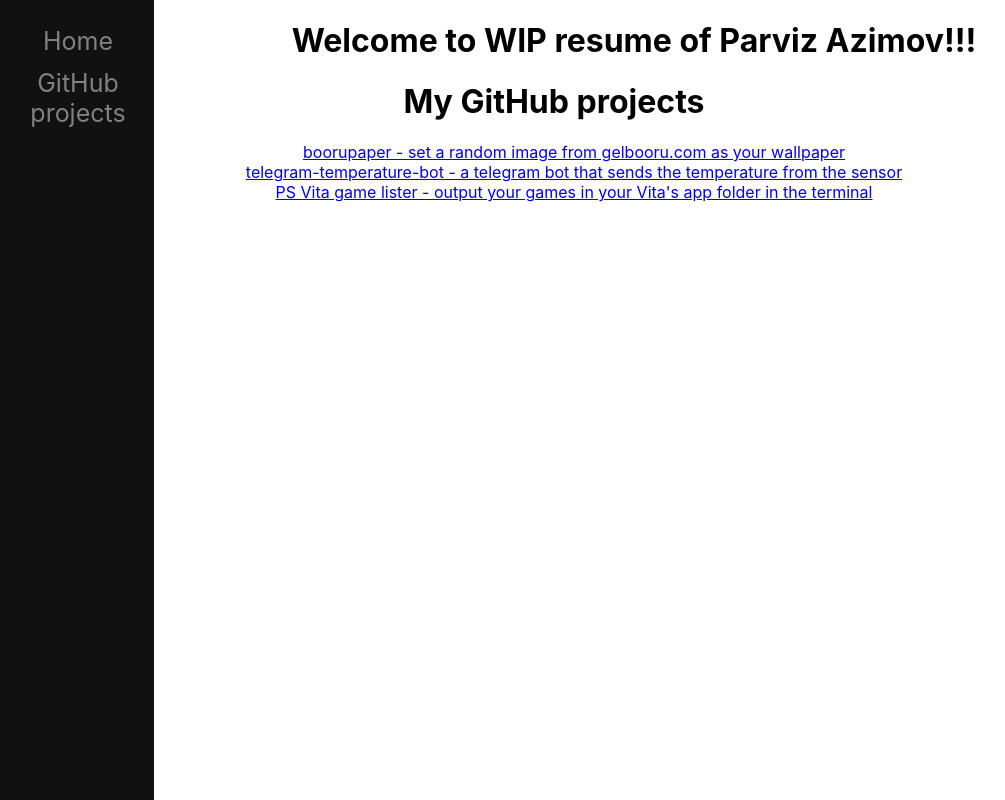
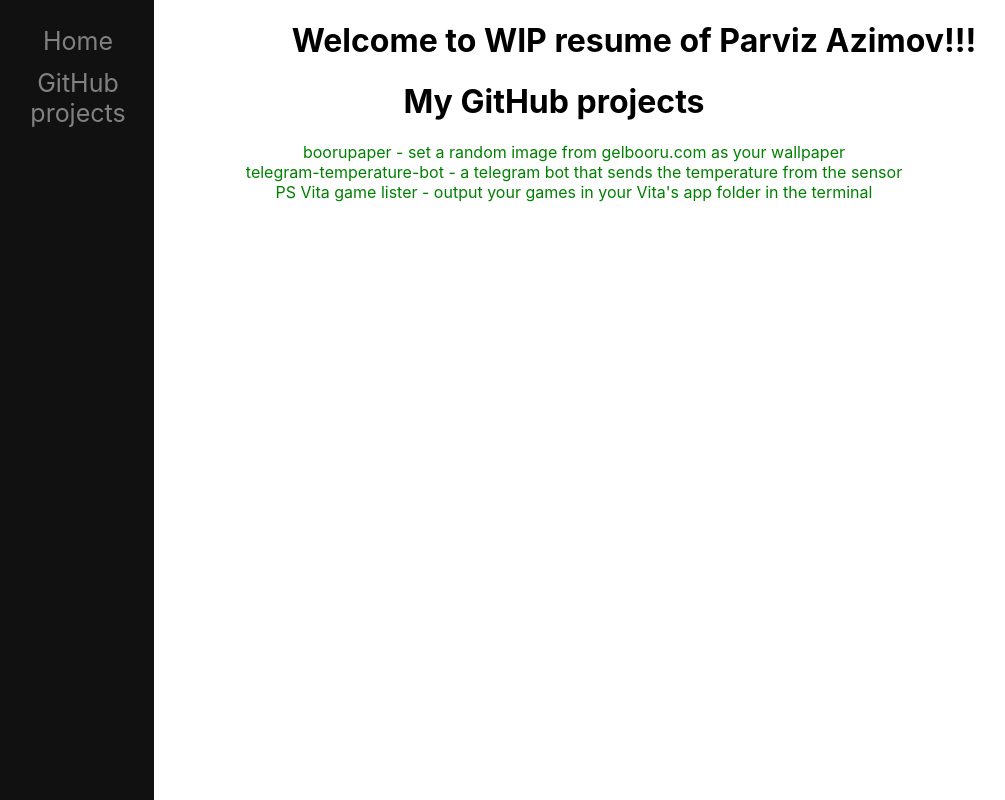
Before and after one commit to AzimovParviz/resume, a React (Create React App) app: page /projects in a window 1280 px wide. Shown: the whole page, without its empty margins (6-1011 px from the left). Built offline with nearby package versions, Linux system fonts and the light colour scheme.

Commit message:
minor changes to css
Signed-off-by: Azimov Parviz <parviz.azimov@student.lamk.fi>

```diff
--- a/src/App.css
+++ b/src/App.css
@@ -36,6 +36,7 @@
     transform: rotate(360deg);
   }
 }
+
 .sidenav {
   height: 100%;
   width: 160px;
@@ -63,3 +64,17 @@
 .Repos {
     margin-right: 160px;
 }
+.projectList {
+    display: table;
+    margin: 0 auto;
+    text-align: centre;
+    list-style: none;
+}
+a {
+    text-decoration: none;
+    color: green;
+}
+
+a:hover {
+    color: red;
+}
--- a/src/App.js
+++ b/src/App.js
@@ -1,5 +1,4 @@
 import React from 'react';
-import logo from './logo.svg';
 import './App.css';
 import Sidebar from './components/sidebar.js';
 
--- a/src/components/repos.js
+++ b/src/components/repos.js
@@ -4,15 +4,18 @@ import '../App.css';
 const links = [
     {
 	'title': 'boorupaper - set a random image from gelbooru.com as your wallpaper',
-	'url': 'https://github.com/AzimovParviz/boorupaper'
+	'url': 'https://github.com/AzimovParviz/boorupaper',
+        'image-url':''
     },
     {
 	'title': 'telegram-temperature-bot - a telegram bot that sends the temperature from the sensor',
-	'url': 'https://github.com/AzimovParviz/telegram-temperature-alert'
+	'url': 'https://github.com/AzimovParviz/telegram-temperature-alert',
+        'image-url':''
     },
     {
         'title': 'PS Vita game lister - output your games in your Vita\'s app folder in the terminal',
-        'url':'https://github.com/AzimovParviz/PSVitaGameLister'
+        'url':'https://github.com/AzimovParviz/PSVitaGameLister',
+        'image-url':''
     },
 ];
 
@@ -24,7 +27,7 @@ function Repos() {
 	    {
 		links.map(
 		    (link) =>
-		    (<li><a href={link.url}>{link.title}</a></li>)
+		    (<li><a className ="repoLink" href={link.url}>{link.title}</a></li>)
 		)
 	    }
 	</ul>
```
